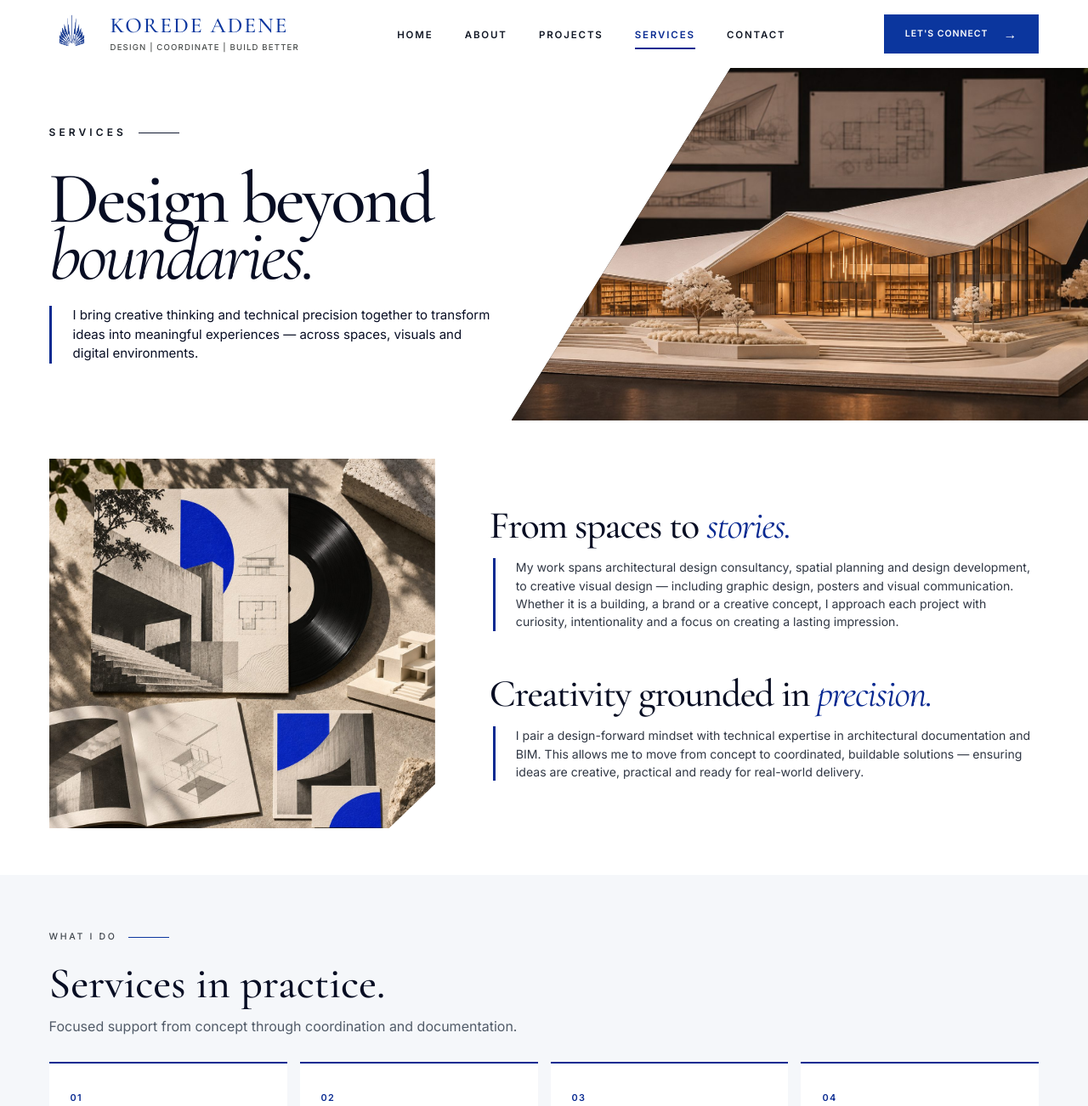
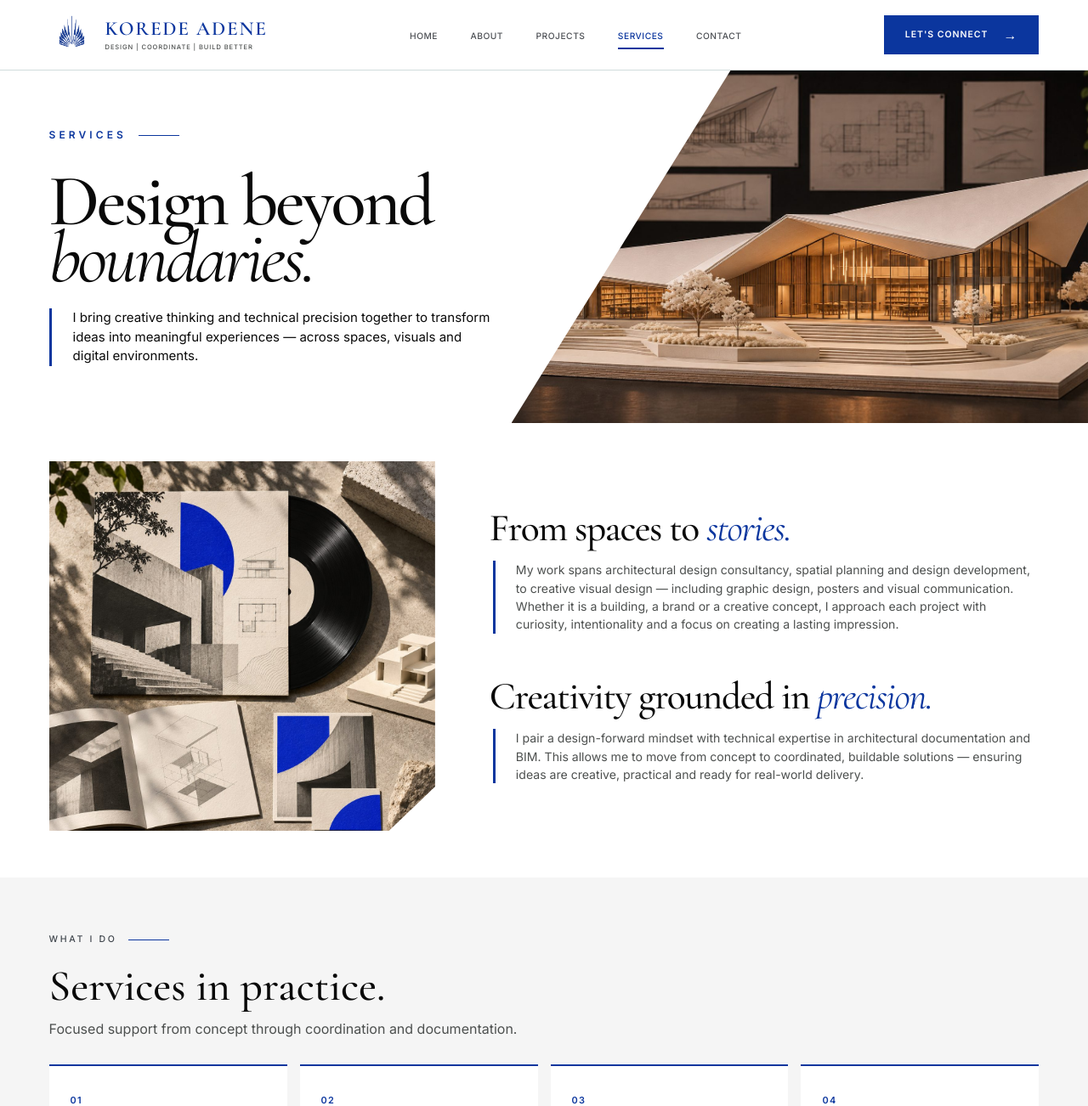
Before and after one commit to korede1000/koredeadene.github.io, a plain HTML site: page services.html in a window 1280 px wide. Shown: the top 1302 px of the page at 85% size. Drawn offline with nearby package versions, Linux system fonts and the light colour scheme.

Commit message:
Align Services with shared portfolio branding

```diff
--- a/services-reference.css
+++ b/services-reference.css
@@ -1,18 +1,8 @@
 /* Editorial Services layout inspired by the supplied reference. */
-.services-reference { --service-blue: #092a91; color: #070d23; background: #fff; }
-.services-reference .site-header { border-bottom: 0; background: rgba(255,255,255,.98); }
-.services-reference .site-header__inner { max-width: 1600px; grid-template-columns: minmax(380px,1fr) auto; min-height: 80px; gap: 30px; }
-.services-reference .brand { gap: 20px; }
-.services-reference .brand__slash { display: block; width: 1px; height: 55px; flex: 0 0 auto; background: #071b50; transform: skewX(-28deg); transform-origin: center; }
-.services-reference .brand__name { color: #07112e; font-size: clamp(1.35rem,2vw,2rem); font-weight: 500; letter-spacing: .04em; }
-.services-reference .brand__tagline { color: #101828; font-size: .6rem; font-weight: 500; letter-spacing: .18em; line-height: 1.4; }
-.services-reference .site-nav { gap: clamp(20px,2.9vw,48px); }
-.services-reference .site-nav__link { color: #111725; font-size: .72rem; font-weight: 600; letter-spacing: .16em; }
-.services-reference .site-nav__link.is-active { color: var(--service-blue); }
-.services-reference .site-nav__link::after { background: var(--service-blue); }
+.services-reference { --service-blue: var(--blue); color: var(--black); background: #fff; }
 .services-editorial-hero { min-height: 415px; display: grid; grid-template-columns: 47% 53%; overflow: hidden; }
 .services-editorial-hero__copy { position: relative; z-index: 2; display: flex; flex-direction: column; justify-content: center; padding: clamp(35px,5vw,75px) 0 clamp(35px,5vw,75px) var(--page-padding); }
-.services-editorial-hero .eyebrow { color: #101622; font-size: .75rem; font-weight: 600; letter-spacing: .34em; }.services-editorial-hero .eyebrow::after { background: #111a31; }
+.services-editorial-hero .eyebrow { color: var(--blue); font-size: .75rem; font-weight: 600; letter-spacing: .34em; }.services-editorial-hero .eyebrow::after { background: var(--blue); }
 .services-editorial-hero h1 { position: relative; z-index: 2; width: 118%; margin: 14px 0 25px; font-family: var(--font-display); font-size: clamp(4.4rem,6.7vw,8rem); font-weight: 500; letter-spacing: -.04em; line-height: .78; }.services-editorial-hero h1 em { font-weight: 400; }
 .services-editorial-hero__lead { max-width: 520px; margin: 0; padding-left: 25px; border-left: 3px solid var(--service-blue); font-size: clamp(.94rem,1.15vw,1.15rem); line-height: 1.5; }
 .services-editorial-hero__image { position: relative; min-width: 0; background: #15191d; clip-path: polygon(38% 0,100% 0,100% 100%,0 100%); }
@@ -21,11 +11,10 @@
 .services-editorial-story__image { height: clamp(350px,34vw,500px); overflow: hidden; clip-path: polygon(0 0,100% 0,100% 88%,88% 100%,0 100%); }.services-editorial-story__image img { width: 100%; height: 100%; object-fit: cover; }
 .services-editorial-story__copy { display: grid; gap: clamp(30px,4vw,65px); }
 .services-editorial-story__block h2 { margin: 0 0 16px; font-family: var(--font-display); font-size: clamp(2.6rem,3.55vw,4.4rem); font-weight: 500; letter-spacing: -.03em; line-height: 1; }.services-editorial-story__block h2 em { color: var(--service-blue); font-weight: 400; }
-.services-editorial-story__block p { max-width: 780px; margin: 0 0 0 4px; padding-left: 24px; border-left: 3px solid var(--service-blue); color: #303744; font-size: clamp(.88rem,1vw,1.05rem); line-height: 1.52; }
-.services-capabilities { padding: 65px var(--page-padding) 75px; background: #f5f7fa; }.services-capabilities__intro { max-width: 1600px; margin: 0 auto 30px; }.services-capabilities__intro h2 { margin: 0; font-family: var(--font-display); font-size: clamp(2.8rem,4vw,4.8rem); font-weight: 500; line-height: 1; }.services-capabilities__intro > p:last-child { margin: 12px 0 0; color: #515b68; }
-.services-capabilities__grid { max-width: 1600px; margin: auto; display: grid; grid-template-columns: repeat(4,minmax(0,1fr)); gap: 15px; }.services-capabilities__grid article { padding: 26px 25px 32px; background: #fff; border-top: 2px solid var(--service-blue); scroll-margin-top: 100px; }.services-capabilities__grid span { color: var(--service-blue); font-size: .68rem; font-weight: 600; letter-spacing: .12em; }.services-capabilities__grid h3 { margin: 25px 0 12px; font-family: var(--font-display); font-size: clamp(1.8rem,2.1vw,2.7rem); font-weight: 500; line-height: 1; }.services-capabilities__grid p { margin: 0; color: #515b68; font-size: .86rem; line-height: 1.55; }
-.services-editorial-cta { min-height: 240px; display: flex; align-items: center; padding: 35px var(--page-padding); color: #fff; background: linear-gradient(90deg,rgba(3,26,112,.96) 0%,rgba(4,37,140,.91) 47%,rgba(5,24,77,.5) 100%),url('assets/commercial-drawings.jpg') center 45% / cover; }.services-editorial-cta h2 { margin: 0 0 27px; font-family: var(--font-display); font-size: clamp(3.2rem,5.3vw,6rem); font-weight: 500; line-height: .9; }.services-editorial-cta h2 em { font-weight: 400; }.services-editorial-cta .button { min-width: 275px; justify-content: space-between; color: #0c1325; font-size: .8rem; letter-spacing: .18em; }
-.services-reference .site-footer { border: 0; }.services-reference .site-footer__inner { max-width: 1600px; min-height: 130px; grid-template-columns: auto 1fr auto; gap: clamp(35px,5vw,80px); }.services-reference .brand--footer .brand__slash { height: 42px; }.services-reference .brand--footer .brand__name { font-size: 1.6rem; }.services-reference .brand--footer .brand__tagline { font-size: .48rem; }.services-footer__motto { margin: 0; padding-left: 35px; border-left: 1px solid #071b50; font-family: var(--font-display); font-size: 1.25rem; font-style: italic; }.services-reference .site-footer__right { gap: 22px; }.services-reference .site-footer__right a { color: #092a91; font-size: 1.2rem; font-weight: 700; }
-@media (max-width: 1100px) { .services-reference .site-header__inner { grid-template-columns: minmax(280px,1fr) auto; }.services-reference .brand__tagline { font-size: .48rem; }.services-editorial-hero h1 { font-size: clamp(4rem,6.5vw,6rem); }.services-capabilities__grid { grid-template-columns: repeat(2,minmax(0,1fr)); } }
-@media (max-width: 850px) { .services-reference .site-header__inner { grid-template-columns: 1fr auto; }.services-reference .site-nav { gap: 0; }.services-editorial-hero { grid-template-columns: 1fr; }.services-editorial-hero__copy { padding: 65px var(--page-padding); }.services-editorial-hero h1 { width: 100%; }.services-editorial-hero__image { height: 360px; clip-path: none; }.services-editorial-story { grid-template-columns: 1fr; }.services-editorial-story__image { height: 400px; }.services-reference .site-footer__inner { grid-template-columns: 1fr 1fr; }.services-footer__motto { justify-self: end; }.services-reference .site-footer__right { grid-column: 1/-1; } }
-@media (max-width: 600px) { .services-reference .brand { gap: 12px; }.services-reference .brand__slash { height: 42px; }.services-reference .brand__name { font-size: 1.1rem; }.services-reference .brand__tagline { font-size: .36rem; letter-spacing: .08em; }.services-editorial-hero h1 { font-size: clamp(3.65rem,15vw,5rem); }.services-editorial-hero__image { height: 290px; }.services-editorial-story { padding-top: 35px; }.services-editorial-story__image { height: 315px; }.services-capabilities__grid { grid-template-columns: 1fr; }.services-editorial-cta { min-height: 290px; }.services-reference .site-footer__inner { grid-template-columns: 1fr; justify-items: start; text-align: left; }.services-footer__motto { justify-self: start; }.services-reference .site-footer__right { grid-column: auto; } }
+.services-editorial-story__block p { max-width: 780px; margin: 0 0 0 4px; padding-left: 24px; border-left: 3px solid var(--service-blue); color: var(--gray-dark); font-size: clamp(.88rem,1vw,1.05rem); line-height: 1.52; }
+.services-capabilities { padding: 65px var(--page-padding) 75px; background: var(--off-white); }.services-capabilities__intro { max-width: 1600px; margin: 0 auto 30px; }.services-capabilities__intro h2 { margin: 0; font-family: var(--font-display); font-size: clamp(2.8rem,4vw,4.8rem); font-weight: 500; line-height: 1; }.services-capabilities__intro > p:last-child { margin: 12px 0 0; color: var(--gray-dark); }
+.services-capabilities__grid { max-width: 1600px; margin: auto; display: grid; grid-template-columns: repeat(4,minmax(0,1fr)); gap: 15px; }.services-capabilities__grid article { padding: 26px 25px 32px; background: #fff; border-top: 2px solid var(--service-blue); scroll-margin-top: 100px; }.services-capabilities__grid span { color: var(--service-blue); font-size: .68rem; font-weight: 600; letter-spacing: .12em; }.services-capabilities__grid h3 { margin: 25px 0 12px; font-family: var(--font-display); font-size: clamp(1.8rem,2.1vw,2.7rem); font-weight: 500; line-height: 1; }.services-capabilities__grid p { margin: 0; color: var(--gray-dark); font-size: .86rem; line-height: 1.55; }
+.services-editorial-cta { min-height: 240px; display: flex; align-items: center; padding: 35px var(--page-padding); color: #fff; background: linear-gradient(90deg,rgba(3,26,112,.96) 0%,rgba(4,37,140,.91) 47%,rgba(5,24,77,.5) 100%),url('assets/commercial-drawings.jpg') center 45% / cover; }.services-editorial-cta h2 { margin: 0 0 27px; font-family: var(--font-display); font-size: clamp(3.2rem,5.3vw,6rem); font-weight: 500; line-height: .9; }.services-editorial-cta h2 em { font-weight: 400; }.services-editorial-cta .button { min-width: 275px; justify-content: space-between; color: var(--black); font-size: .8rem; letter-spacing: .18em; }
+@media (max-width: 1100px) { .services-editorial-hero h1 { font-size: clamp(4rem,6.5vw,6rem); }.services-capabilities__grid { grid-template-columns: repeat(2,minmax(0,1fr)); } }
+@media (max-width: 850px) { .services-editorial-hero { grid-template-columns: 1fr; }.services-editorial-hero__copy { padding: 65px var(--page-padding); }.services-editorial-hero h1 { width: 100%; }.services-editorial-hero__image { height: 360px; clip-path: none; }.services-editorial-story { grid-template-columns: 1fr; }.services-editorial-story__image { height: 400px; } }
+@media (max-width: 600px) { .services-editorial-hero h1 { font-size: clamp(3.65rem,15vw,5rem); }.services-editorial-hero__image { height: 290px; }.services-editorial-story { padding-top: 35px; }.services-editorial-story__image { height: 315px; }.services-capabilities__grid { grid-template-columns: 1fr; }.services-editorial-cta { min-height: 290px; } }
```
